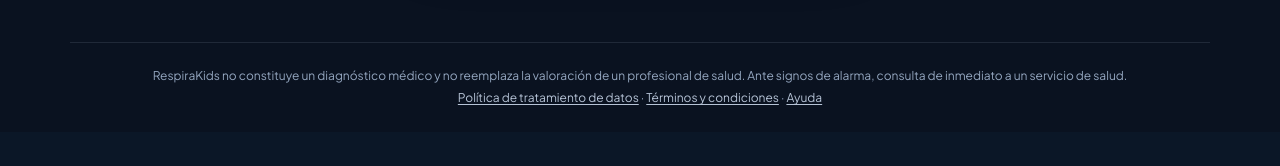
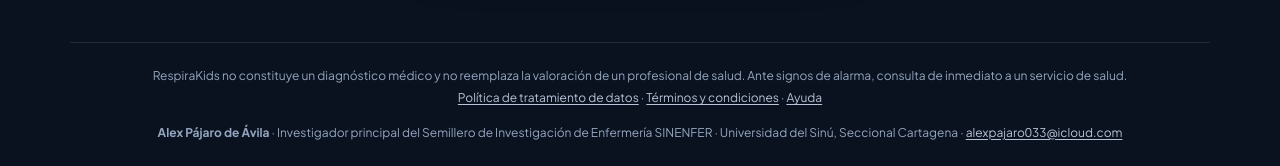
Before and after one commit to bvasquez-soluciones/respirakids-app, a Flask app: page /auth/login in a window 1280 px wide. Shown: the part 689-855 px from the top of the page. Before the commit the page ends 794 px from the top, so only its background shows below. Run offline with Flask 3, Linux system fonts and the light colour scheme; some libraries are stand-ins or nearby versions.

Commit message:
Pie de página: crédito del investigador principal (SINENFER, Universidad del Sinú)
Co-Authored-By: Claude Opus 5.5 <noreply@anthropic.com>

```diff
--- a/app/templates/base.html
+++ b/app/templates/base.html
@@ -145,6 +145,11 @@
       <a href="{{ url_for('privacidad.terminos') }}">Términos y condiciones</a>
       {% if manuales_ayuda(current_user) %} · <a href="{{ url_for('ayuda.indice') }}">Ayuda</a>{% endif %}
       {% if current_user.is_authenticated %} · <a href="{{ url_for('privacidad.mis_datos') }}">Mis datos</a>{% endif %}
+      <p class="rk-footer__credito mt-3 mb-0">
+        <strong>Alex Pájaro de Ávila</strong> · Investigador principal del Semillero de Investigación de Enfermería
+        SINENFER · Universidad del Sinú, Seccional Cartagena ·
+        <a href="mailto:alexpajaro033@icloud.com">alexpajaro033@icloud.com</a>
+      </p>
     </footer>
     {% endblock %}
 
```
Also changed, not shown: tests/test_diseno.py (+6 -0 lines).
